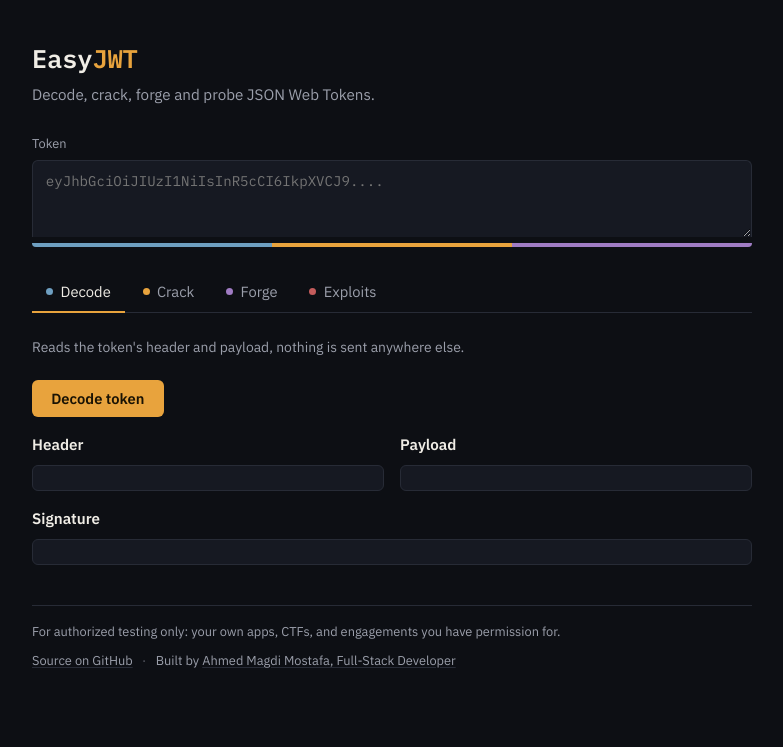
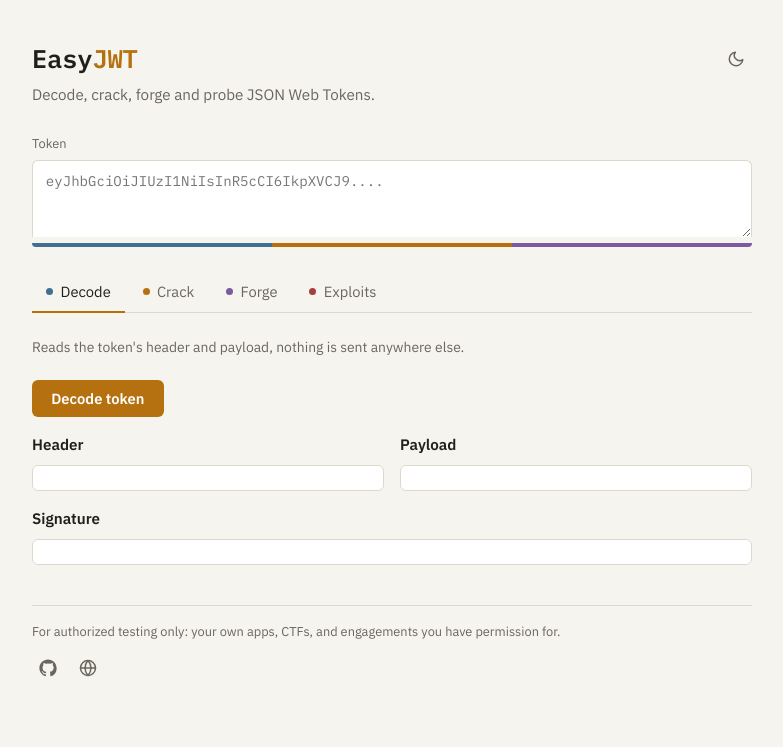
Before and after one commit to iMegz/EasyJWT, a Flask app: page / in a window 1280 px wide. Shown: the top 747 px of the page, without its empty margins (248-1031 px from the left). Run offline with Flask 3, Linux system fonts and the light colour scheme.

Commit message:
Add light theme with toggle, icon-only attribution, Cloudflare Web Analytics, switch live URL to easyjwt.imegz.dev

```diff
--- a/webui/static/app.js
+++ b/webui/static/app.js
@@ -1,5 +1,32 @@
 const tokenEl = document.getElementById("token");
 const tokenErrorEl = document.getElementById("tokenError");
+
+// ---------- Theme ----------
+(function () {
+  const toggle = document.getElementById("themeToggle");
+  const root = document.documentElement;
+
+  function currentTheme() {
+    return root.getAttribute("data-theme") === "light" ? "light" : "dark";
+  }
+
+  function applyTheme(theme) {
+    root.setAttribute("data-theme", theme);
+    toggle.setAttribute("aria-label", theme === "light" ? "Switch to dark theme" : "Switch to light theme");
+    toggle.setAttribute("title", theme === "light" ? "Switch to dark theme" : "Switch to light theme");
+  }
+
+  // Resolve the effective starting theme: saved choice, else system preference.
+  const saved = localStorage.getItem("theme");
+  const initial = saved || (window.matchMedia("(prefers-color-scheme: light)").matches ? "light" : "dark");
+  applyTheme(initial);
+
+  toggle.addEventListener("click", () => {
+    const next = currentTheme() === "light" ? "dark" : "light";
+    localStorage.setItem("theme", next);
+    applyTheme(next);
+  });
+})();
 
 // ---------- Tabs ----------
 document.querySelectorAll(".tab-btn").forEach((btn) => {
--- a/webui/static/style.css
+++ b/webui/static/style.css
@@ -6,6 +6,8 @@
   --text-dim: #9b9fab;
   --accent: #e8a33d;
   --accent-dim: #8a6726;
+  --accent-ink: #1a1304;
+  --accent-hover: #f0b05a;
   --c-header: #6e9fc1;
   --c-payload: #e8a33d;
   --c-signature: #a07cc4;
@@ -13,6 +15,26 @@
   --success-bg: #141c15;
   --success-border: #2b4a2b;
   --error: #c45c5c;
+  --radius: 6px;
+}
+
+:root[data-theme="light"] {
+  --bg: #f6f4ef;
+  --panel: #ffffff;
+  --panel-border: #ddd8cb;
+  --text: #211f1a;
+  --text-dim: #6b665c;
+  --accent: #b5700f;
+  --accent-dim: #8a5610;
+  --accent-ink: #ffffff;
+  --accent-hover: #c9820f;
+  --c-header: #3f6f93;
+  --c-payload: #b5700f;
+  --c-signature: #7a5aa0;
+  --success: #3f7a3e;
+  --success-bg: #eef5ec;
+  --success-border: #bfdcb9;
+  --error: #a43f3f;
   --radius: 6px;
 }
 
@@ -279,7 +301,7 @@
 
 .primary-btn {
   background: var(--accent);
-  color: #1a1304;
+  color: var(--accent-ink);
   border: none;
   border-radius: var(--radius);
   padding: 0.55rem 1.2rem;
@@ -291,7 +313,7 @@
 }
 
 .primary-btn:hover {
-  background: #f0b05a;
+  background: var(--accent-hover);
 }
 
 .primary-btn:focus-visible {
@@ -326,7 +348,7 @@
   width: 0.8em;
   height: 0.8em;
   margin-left: 0.5em;
-  border: 2px solid rgba(0, 0, 0, 0.25);
+  border: 2px solid color-mix(in srgb, currentColor 30%, transparent);
   border-top-color: currentColor;
   border-radius: 50%;
   animation: spin 0.6s linear infinite;
@@ -487,29 +509,50 @@
 }
 
 .credits {
-  color: var(--text-dim);
-  font-size: 0.8rem;
-  margin: 0.6rem 0 0;
+  display: flex;
+  gap: 0.5rem;
+  margin: 0.7rem 0 0;
 }
 
-.credits-sep {
-  margin: 0 0.4rem;
-  opacity: 0.6;
+.icon-btn {
+  display: inline-flex;
+  align-items: center;
+  justify-content: center;
+  width: 32px;
+  height: 32px;
+  background: transparent;
+  border: 1px solid transparent;
+  border-radius: var(--radius);
+  color: var(--text-dim);
+  cursor: pointer;
+  text-decoration: none;
 }
 
-footer a {
-  color: var(--text-dim);
-  text-decoration: underline;
-  text-decoration-color: var(--panel-border);
-  text-underline-offset: 2px;
+.icon-btn:hover {
+  color: var(--text);
+  border-color: var(--panel-border);
 }
 
-footer a:hover {
-  color: var(--accent);
-  text-decoration-color: var(--accent);
-}
-
-footer a:focus-visible {
+.icon-btn:focus-visible {
   outline: 2px solid var(--accent);
   outline-offset: 2px;
 }
+
+.header-row {
+  display: flex;
+  align-items: center;
+  justify-content: space-between;
+  gap: 0.75rem;
+}
+
+.icon-moon {
+  display: none;
+}
+
+:root[data-theme="light"] .icon-sun {
+  display: none;
+}
+
+:root[data-theme="light"] .icon-moon {
+  display: block;
+}
--- a/webui/templates/index.html
+++ b/webui/templates/index.html
@@ -8,12 +8,28 @@
   <link rel="preconnect" href="https://fonts.gstatic.com" crossorigin>
   <link href="https://fonts.googleapis.com/css2?family=IBM+Plex+Mono:wght@400;500;600&family=IBM+Plex+Sans:wght@400;500;600&display=swap" rel="stylesheet">
   <link rel="stylesheet" href="/static/style.css">
+  <script>
+    (function () {
+      var saved = localStorage.getItem("theme");
+      var theme = saved || (window.matchMedia("(prefers-color-scheme: light)").matches ? "light" : "dark");
+      document.documentElement.setAttribute("data-theme", theme);
+    })();
+  </script>
+  <!-- Cloudflare Web Analytics -->
+  <script type='module' src='https://static.cloudflareinsights.com/beacon.min.js' data-cf-beacon='{"token": "f727b72099364c2c9276f5f3d1d51d1b"}'></script>
+  <!-- End Cloudflare Web Analytics -->
 </head>
 <body>
   <div class="shell">
     <header>
-      <div class="wordmark">
-        <span class="wordmark-easy">Easy</span><span class="wordmark-jwt">JWT</span>
+      <div class="header-row">
+        <div class="wordmark">
+          <span class="wordmark-easy">Easy</span><span class="wordmark-jwt">JWT</span>
+        </div>
+        <button id="themeToggle" class="icon-btn" aria-label="Switch to light theme" title="Switch theme">
+          <svg class="icon-sun" width="18" height="18" viewBox="0 0 24 24" fill="none" stroke="currentColor" stroke-width="2" stroke-linecap="round" stroke-linejoin="round"><circle cx="12" cy="12" r="4"></circle><path d="M12 2v2M12 20v2M4.93 4.93l1.41 1.41M17.66 17.66l1.41 1.41M2 12h2M20 12h2M6.34 17.66l-1.41 1.41M19.07 4.93l-1.41 1.41"></path></svg>
+          <svg class="icon-moon" width="18" height="18" viewBox="0 0 24 24" fill="none" stroke="currentColor" stroke-width="2" stroke-linecap="round" stroke-linejoin="round"><path d="M21 12.79A9 9 0 1 1 11.21 3 7 7 0 0 0 21 12.79z"></path></svg>
+        </button>
       </div>
       <p class="tagline">Decode, crack, forge and probe JSON Web Tokens.</p>
     </header>
@@ -201,11 +217,14 @@
 
     <footer>
       <p class="warning">For authorized testing only: your own apps, CTFs, and engagements you have permission for.</p>
-      <p class="credits">
-        <a href="https://github.com/iMegz/EasyJWT" target="_blank" rel="noopener">Source on GitHub</a>
-        <span class="credits-sep">&middot;</span>
-        Built by <a href="https://imegz.dev/" target="_blank" rel="noopener">Ahmed Magdi Mostafa, Full-Stack Developer</a>
-      </p>
+      <div class="credits">
+        <a href="https://github.com/iMegz/EasyJWT" target="_blank" rel="noopener" class="icon-btn" aria-label="Source on GitHub" title="Source on GitHub">
+          <svg width="18" height="18" viewBox="0 0 24 24" fill="currentColor"><path d="M12 .5C5.73.5.5 5.73.5 12c0 5.08 3.29 9.38 7.86 10.9.57.1.78-.25.78-.55v-2.1c-3.2.7-3.87-1.37-3.87-1.37-.53-1.33-1.3-1.69-1.3-1.69-1.06-.72.08-.7.08-.7 1.17.08 1.79 1.2 1.79 1.2 1.04 1.78 2.73 1.27 3.4.97.1-.75.4-1.27.73-1.56-2.55-.29-5.24-1.28-5.24-5.7 0-1.26.45-2.29 1.19-3.09-.12-.29-.52-1.47.11-3.06 0 0 .97-.31 3.18 1.18a11.1 11.1 0 0 1 5.8 0c2.2-1.49 3.17-1.18 3.17-1.18.64 1.59.24 2.77.12 3.06.74.8 1.18 1.83 1.18 3.09 0 4.43-2.69 5.41-5.26 5.69.42.36.78 1.07.78 2.17v3.21c0 .3.21.66.79.55A10.5 10.5 0 0 0 23.5 12C23.5 5.73 18.27.5 12 .5z"/></svg>
+        </a>
+        <a href="https://imegz.dev/" target="_blank" rel="noopener" class="icon-btn" aria-label="Ahmed Magdi Mostafa" title="Ahmed Magdi Mostafa">
+          <svg width="18" height="18" viewBox="0 0 24 24" fill="none" stroke="currentColor" stroke-width="2" stroke-linecap="round" stroke-linejoin="round"><circle cx="12" cy="12" r="10"></circle><line x1="2" y1="12" x2="22" y2="12"></line><path d="M12 2a15.3 15.3 0 0 1 4 10 15.3 15.3 0 0 1-4 10 15.3 15.3 0 0 1-4-10 15.3 15.3 0 0 1 4-10z"></path></svg>
+        </a>
+      </div>
     </footer>
   </div>
 
```
Also changed, not shown: README.md.
